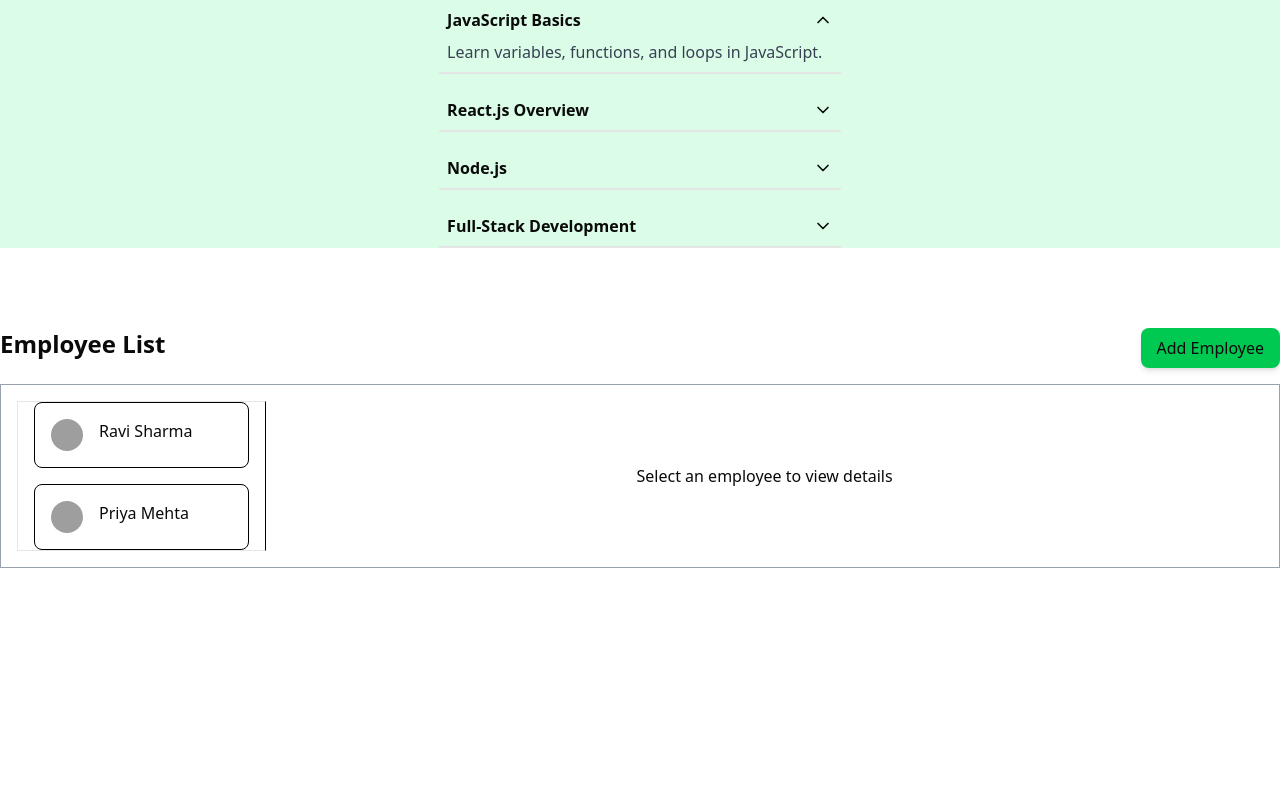
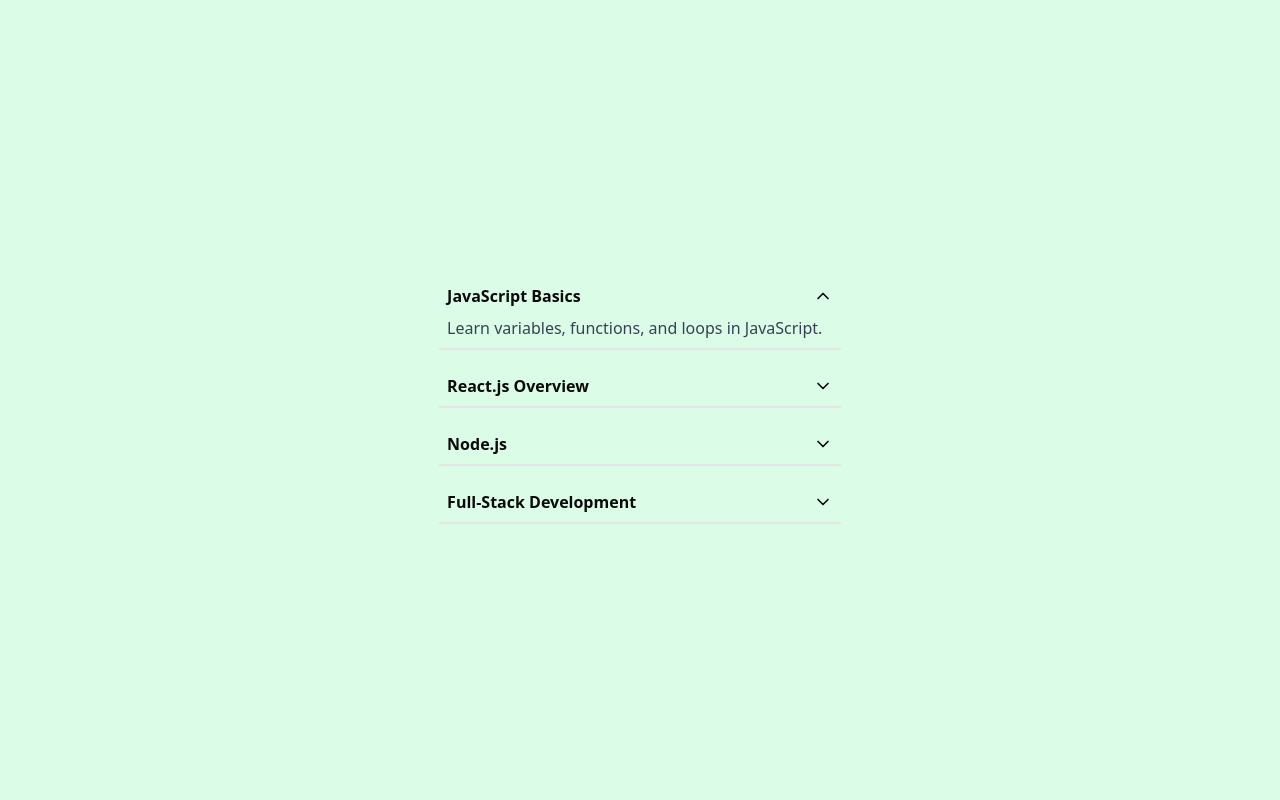
Before and after one commit to rohit9098singh/interviewComponents, a Next.js app in the folder frontend/: page / in a window 1280 px wide. Shown: the top 800 px of the page. Built offline with nearby package versions, Linux system fonts and the light colour scheme; grey boxes are pictures that could not be loaded.

Commit message:
added the min-h

```diff
--- a/frontend/src/app/components/Easy/accordian/Check.tsx
+++ b/frontend/src/app/components/Easy/accordian/Check.tsx
@@ -16,7 +16,7 @@
         setIsAccordianOpen((prev) => prev === index ? null : index)
     }
     return (
-        <div className='flex justify-center items-center bg-green-100 '>
+        <div className='flex justify-center items-center bg-green-100 min-h-screen'>
             <div className='flex flex-col gap-4'>
                 {
                     data.map((item, index) => (
```
